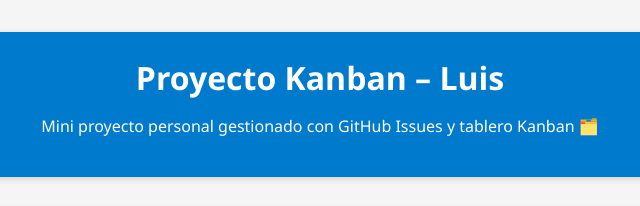
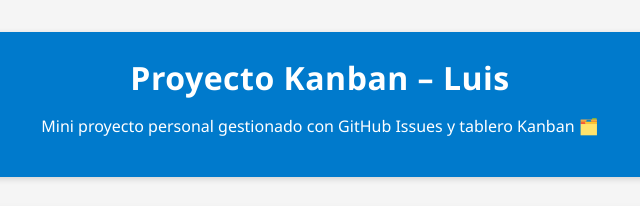
Before and after one commit to LIMG-asir/proyecto-kanban-luis, a plain HTML site: page index.html in a window 1280 px wide. Shown: the top 206 px of the page, 320-960 px from the left. Drawn offline with Linux system fonts and the light colour scheme.

Commit message:
fix: corregidos detalles menores del header (closes #2)

```diff
--- a/styles.css
+++ b/styles.css
@@ -1,6 +1,11 @@
 /* === Estilos base === */
 * {
   box-sizing: border-box;
+}
+
+/* Ajuste menor para Issue #2 */
+header h1 {
+  letter-spacing: 0.5px;
 }
 
 body {
```
